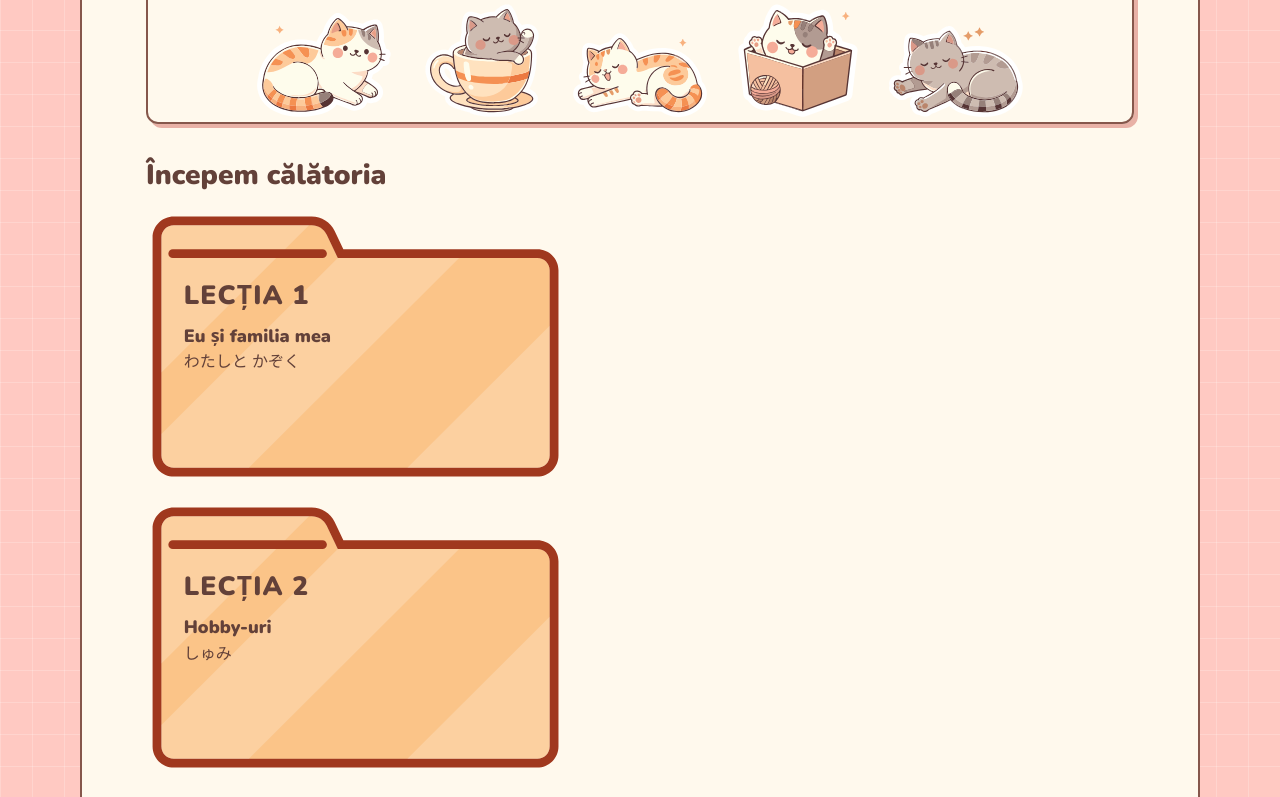
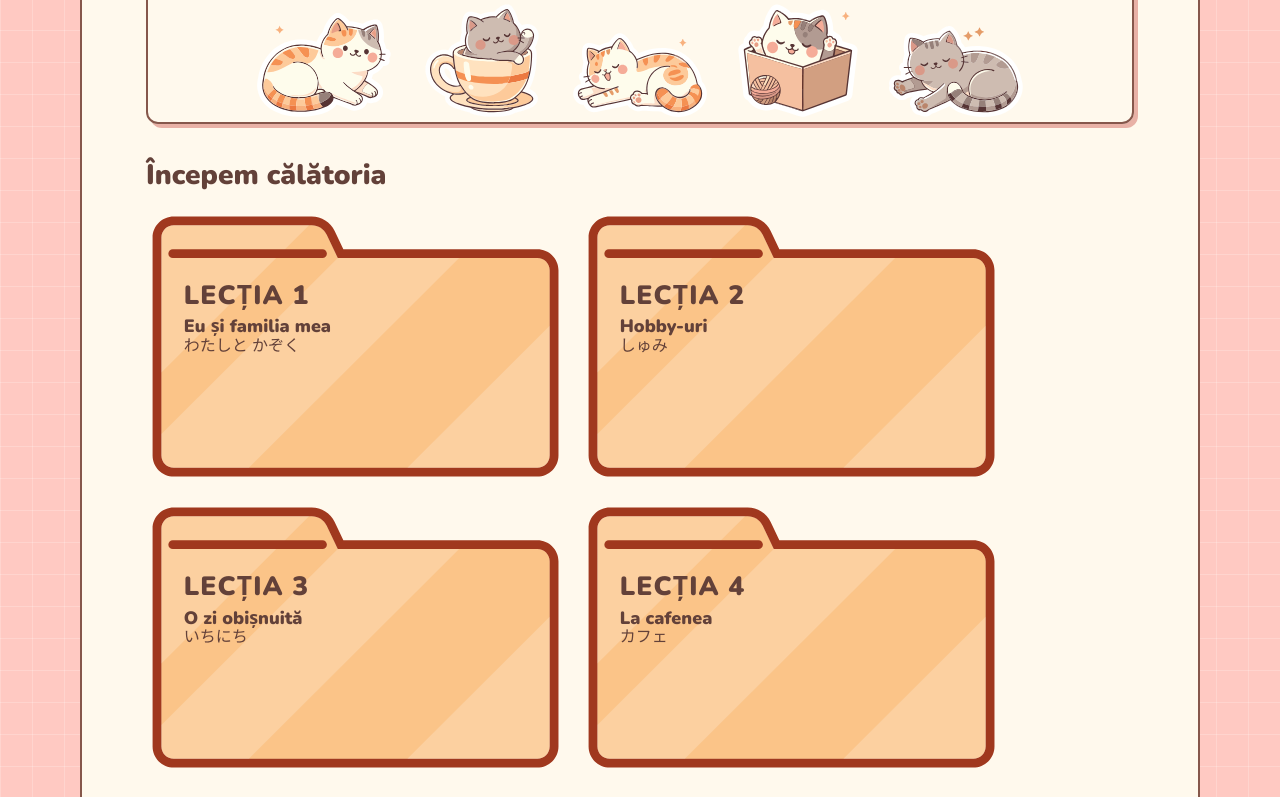
Before and after one commit to invat-singura-nihongo/invat-singura-nihongo.github.io, a plain HTML site: page index.html in a window 1280 px wide. Shown: the part 866-1663 px from the top of the page. Drawn offline with nearby package versions, Linux system fonts and the light colour scheme.

Commit message:
Arrange lesson folders in a two-by-two grid

```diff
--- a/index.html
+++ b/index.html
@@ -6,7 +6,7 @@
   <title>Învăț singură nihongo 🌸</title>
   <link rel="preconnect" href="https://fonts.googleapis.com">
   <link href="https://fonts.googleapis.com/css2?family=Nunito:wght@400;600;700;800;900&amp;display=swap" rel="stylesheet">
-  <link rel="stylesheet" href="style.css?v=folders">
+  <link rel="stylesheet" href="style.css?v=lesson-grid">
 </head>
 <body><div class="shell">
 <header><div class="site-banner"><img src="assets/browser-window.svg" alt=""><div class="banner-links"><a class="brand" href="index.html">Învăț singură nihongo</a><nav aria-label="Meniu principal"><a href="index.html#lectii">Lecții</a><a href="index.html#practica">Practică</a><a href="index.html#despre">Despre</a></nav></div></div></header>
--- a/style.css
+++ b/style.css
@@ -83,25 +83,31 @@ section + section { margin-top: 34px; }
   box-shadow: 3px 3px #e8b1a6;
   text-decoration: none;
 }
-.lesson-list { gap: 16px; }
-.lesson-list li { width: min(100%, 420px); }
+.lesson-list {
+  grid-template-columns: repeat(2, minmax(0, 1fr));
+  gap: clamp(8px, 2vw, 16px);
+  max-width: 856px;
+}
+.lesson-list li { container-type: inline-size; }
 .lesson-link {
   display: block;
   aspect-ratio: 101.1112 / 66.2964;
-  padding: clamp(42px, 6vw, 65px) 9% 8%;
+  padding: 17% 9% 7%;
+  line-height: 1.15;
   background: url("assets/folder-01.svg") center / 100% 100% no-repeat;
   text-decoration: none;
   border-radius: 12px;
 }
 .lesson-link:hover { filter: drop-shadow(3px 4px 0 #e8b1a6); }
 .lesson-link .lesson-number {
-  margin-bottom: 6px;
-  font-size: clamp(1.125rem, 3vw, 1.65rem);
+  margin-bottom: clamp(3px, 1.4cqw, 6px);
+  font-size: clamp(.875rem, 6.3cqw, 1.65rem);
   text-transform: uppercase;
 }
 .practice-link:hover { box-shadow: 4px 5px #d49b8e; }
 .lesson-number { display: block; font-size: .86rem; }
-.lesson-title { display: block; font-weight: 900; font-size: 1.12rem; }
+.lesson-title { display: block; font-weight: 900; font-size: clamp(.8125rem, 4.6cqw, 1.12rem); }
+.lesson-link [lang="ja"] { display: block; font-size: clamp(.75rem, 4.3cqw, 1rem); }
 .practice-list { grid-template-columns: repeat(auto-fit, minmax(min(240px, 100%), 1fr)); }
 .practice-link {
   align-items: flex-start;
```
